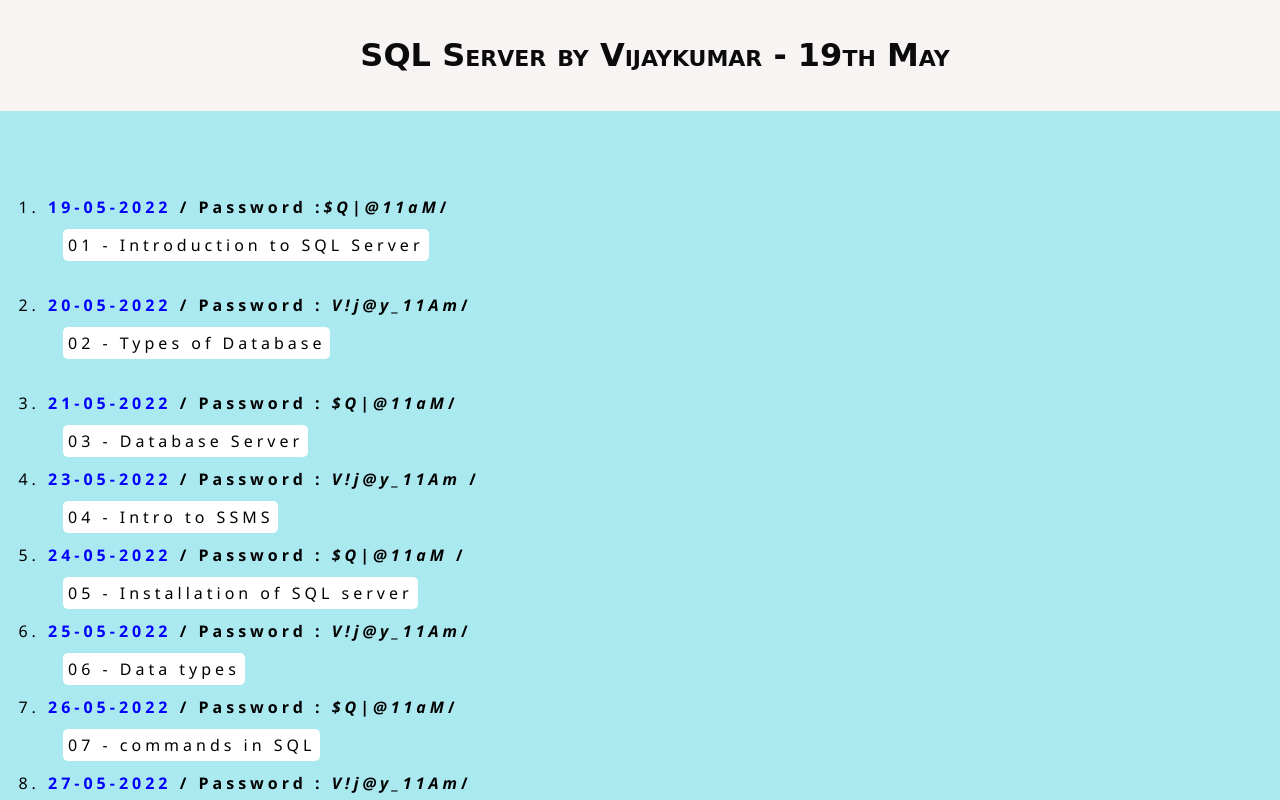
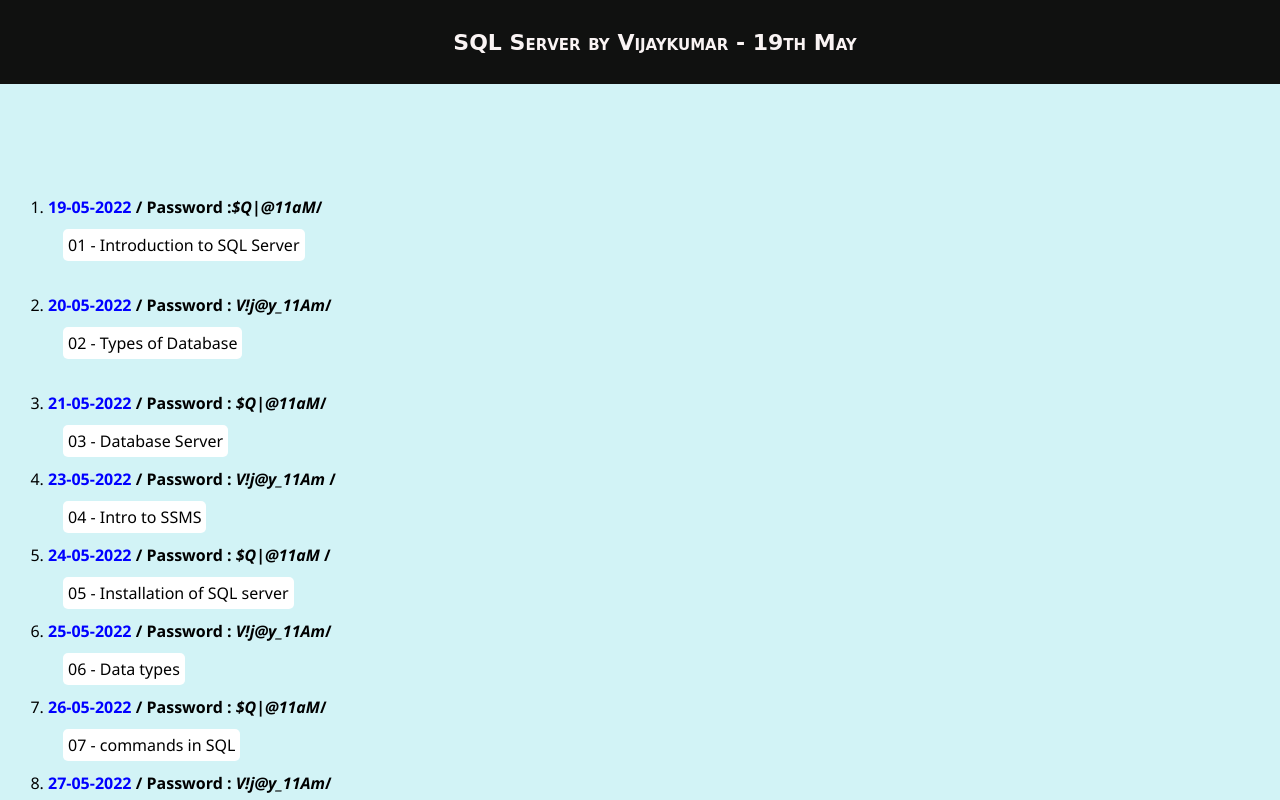
Before and after one commit to Juveria-Dalvi/SQL-SERVER, a plain HTML site: page SQL/index.html in a window 1280 px wide. Shown: the top 800 px of the page. Drawn offline with Linux system fonts and the light colour scheme.

Commit message:
Add files via upload

```diff
--- a/SQL/style.scss
+++ b/SQL/style.scss
@@ -1,5 +1,5 @@
             body {
-                background-color: rgb(170, 233, 239);
+                background-color: rgba(182, 237, 242, 0.614);
                 font-family: 'Segoe UI', Tahoma, Geneva, Verdana, sans-serif;
                 header {
                     text-align: center;
@@ -9,16 +9,17 @@
                     width: 100vw;
                     z-index: 1;
                     overflow: hidden;
-                    color: rgb(11, 11, 11);
+                    color: rgb(250, 244, 244);
                     padding: 15px;
-                    background-color: rgb(249, 244, 244);
+                    background-color: rgb(16, 17, 16);
                     h1 {
                         font-variant: small-caps;
                         font-family: cursive;
+                        font-size: 22px;
                     }
                 }
                 main {
-                    letter-spacing: 4px;
+                    // letter-spacing: 4px;
                     position: absolute;
                     top: 180px;
                     .v-link {
```
Also changed, not shown: SQL/style.css, 1 other file.
